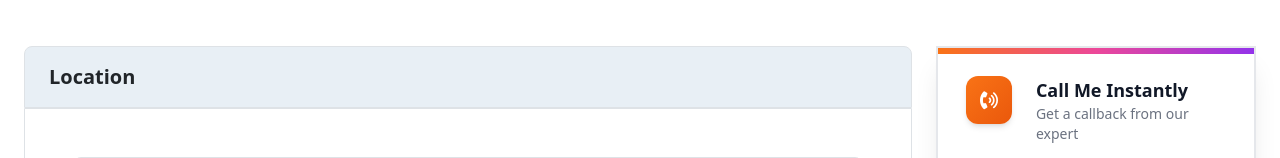
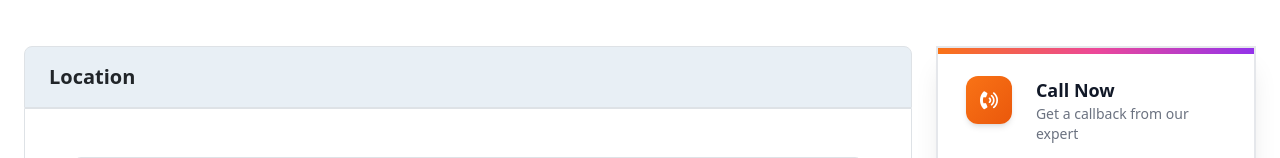
Before and after one commit to cloudrohu/sigma_homes, a Django app: a page that uses home/templates/projects/project_detail.html in a window 1280 px wide. Shown: the part 1018-1176 px from the top of the page. Run offline with Django 5.2, Linux system fonts and the light colour scheme; data comes from the database, SQL or seed files in the repository; both versions use the stored data as it was after the commit; some libraries are stand-ins or nearby versions.

Commit message:
call now

```diff
--- a/home/templates/projects/project_detail.html
+++ b/home/templates/projects/project_detail.html
@@ -600,7 +600,7 @@
         <!-- ===================== RIGHT COLUMN ===================== -->
         <div class="space-y-8">
 
-            <!-- ===================== CALL ME INSTANTLY CARD ===================== -->
+            <!-- ===================== CALL ME NOW CARD ===================== -->
             <div class="relative bg-white border-2 border-gray-200 shadow-xl">
 
                 <div class="absolute inset-x-0 top-0 h-1.5 bg-gradient-to-r  from-orange-500 via-pink-500 to-purple-600"></div>
@@ -614,7 +614,7 @@
                         </div>
 
                         <div>
-                            <h3 class="text-lg font-bold text-gray-900">Call Me Instantly</h3>
+                            <h3 class="text-lg font-bold text-gray-900">Call Now</h3>
                             <p class="text-sm text-gray-500">Get a callback from our expert</p>
                         </div>
                     </div>
@@ -624,7 +624,7 @@
                         {% csrf_token %}
                         <input type="text" name="company" class="hidden">
                         <input type="hidden" name="project_id" id="inlineProjectId">
-                        <input type="hidden" name="message" value="Call Me Instantly Request">
+                        <input type="hidden" name="message" value="Call Now Request">
 
                         <!-- NAME -->
                         <div class="relative">
```
Also changed, not shown: db.sqlite3.
